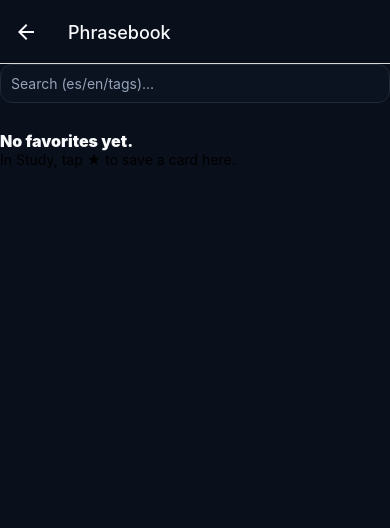
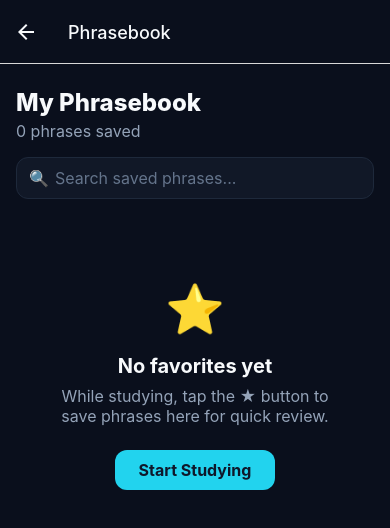
Before and after one commit to mikepitts25/Colombian-Spanish, a React Native app: screen /Phrasebook in a window 390 px wide. Shown: the top 528 px of the page. Built offline with nearby package versions, Linux system fonts and the light colour scheme.

Commit message:
UI-010 Phrasebook usability upgrade - improved styling, header, search, actions

```diff
--- a/src/screens/PhrasebookScreen.tsx
+++ b/src/screens/PhrasebookScreen.tsx
@@ -1,19 +1,38 @@
 import React, { useMemo, useState } from 'react';
-import { SafeAreaView, StyleSheet, Text, TextInput, View, FlatList, Pressable } from 'react-native';
-import { colors, spacing } from '../styles/theme';
+import {
+  SafeAreaView,
+  StyleSheet,
+  Text,
+  TextInput,
+  View,
+  FlatList,
+  Pressable,
+} from 'react-native';
+import { colors, spacing, radius, typography } from '../styles/theme';
 import { useDeck } from '../hooks/useDeck';
+import { useNavigation } from '@react-navigation/native';
 import * as Speech from 'expo-speech';
 
 export default function PhrasebookScreen() {
   const { ready, decks, setActiveDeckId, toggleFavorite } = useDeck();
+  const nav = useNavigation<any>();
   const [q, setQ] = useState('');
 
   const items = useMemo(() => {
     const query = q.trim().toLowerCase();
     const all = (decks || []).flatMap((d) =>
-      (d.cards || []).map((c) => ({ deckId: d.id, deckName: d.name, card: c })),
+      (d.cards || []).map((c) => ({
+        deckId: d.id,
+        deckName: d.name,
+        card: c,
+        savedAt: c.favoritedAt || c.createdAt || 0,
+      })),
     );
     const favs = all.filter((x) => !!x.card.favorite);
+
+    // Sort by most recently favorited
+    favs.sort((a, b) => b.savedAt - a.savedAt);
+
     if (!query) return favs;
     return favs.filter((x) => {
       const hay = [x.card.front, x.card.back, x.card.example, (x.card.tags || []).join(' ')]
@@ -28,44 +47,72 @@ export default function PhrasebookScreen() {
     Speech.speak(text, { language: 'es-CO', pitch: 1.03, rate: 0.98 });
   }
 
-  if (!ready)
+  function handleStudy(cardDeckId: string) {
+    setActiveDeckId(cardDeckId);
+    nav.navigate('Study' as never);
+  }
+
+  if (!ready) {
     return (
-      <SafeAreaView style={styles.wrap}>
-        <Text style={styles.h1}>Cargando…</Text>
+      <SafeAreaView style={styles.container}>
+        <Text style={styles.loadingText}>Cargando…</Text>
       </SafeAreaView>
     );
+  }
 
   return (
-    <SafeAreaView style={styles.wrap}>
+    <SafeAreaView style={styles.container}>
+      {/* Header */}
+      <View style={styles.header}>
+        <Text style={styles.title}>My Phrasebook</Text>
+        <Text style={styles.subtitle}>
+          {items.length} {items.length === 1 ? 'phrase' : 'phrases'} saved
+        </Text>
+      </View>
+
+      {/* Search */}
+      <View style={styles.searchContainer}>
+        <Text style={styles.searchIcon}>🔍</Text>
         <TextInput
           value={q}
           onChangeText={setQ}
-        placeholder="Search (es/en/tags)…"
-        placeholderTextColor={colors.sub}
+          placeholder="Search saved phrases..."
+          placeholderTextColor={colors.textTertiary}
           style={styles.search}
           autoCapitalize="none"
           autoCorrect={false}
         />
+        {q.length > 0 && (
+          <Pressable onPress={() => setQ('')} style={styles.clearBtn}>
+            <Text style={styles.clearIcon}>✕</Text>
+          </Pressable>
+        )}
+      </View>
 
+      {/* Results */}
       <FlatList
         data={items}
         keyExtractor={(x) => x.card.id}
-        contentContainerStyle={{ paddingBottom: spacing(3) }}
+        contentContainerStyle={styles.listContent}
         renderItem={({ item }) => (
-          <View style={styles.row}>
-            <View style={{ flex: 1 }}>
+          <View style={styles.card}>
+            <View style={styles.cardContent}>
               <Text style={styles.front}>{item.card.front}</Text>
               <Text style={styles.back}>{item.card.back}</Text>
-              {item.card.example ? <Text style={styles.example}>“{item.card.example}”</Text> : null}
-              <Text style={styles.meta}>
-                {item.deckName}
-                {item.card.tags?.length ? ` • ${item.card.tags.join(', ')}` : ''}
-              </Text>
+              {item.card.example ? (
+                <Text style={styles.example}>"{item.card.example}"</Text>
+              ) : null}
+              <View style={styles.tagsRow}>
+                <Text style={styles.deckName}>{item.deckName}</Text>
+                {item.card.tags?.length ? (
+                  <Text style={styles.tags}>• {item.card.tags.slice(0, 3).join(', ')}</Text>
+                ) : null}
+              </View>
             </View>
 
             <View style={styles.actions}>
               <Pressable
-                style={styles.actionBtn}
+                style={[styles.actionBtn, styles.speakBtn]}
                 onPress={() => {
                   setActiveDeckId(item.deckId);
                   speak(item.card.front);
@@ -73,16 +120,31 @@ export default function PhrasebookScreen() {
               >
                 <Text style={styles.actionText}>🔊</Text>
               </Pressable>
-              <Pressable style={styles.actionBtn} onPress={() => toggleFavorite(item.card.id)}>
-                <Text style={styles.actionText}>★</Text>
+              <Pressable
+                style={[styles.actionBtn, styles.studyBtn]}
+                onPress={() => handleStudy(item.deckId)}
+              >
+                <Text style={styles.actionText}>📚</Text>
+              </Pressable>
+              <Pressable
+                style={[styles.actionBtn, styles.unfavoriteBtn]}
+                onPress={() => toggleFavorite(item.card.id)}
+              >
+                <Text style={styles.unfavoriteText}>★</Text>
               </Pressable>
             </View>
           </View>
         )}
         ListEmptyComponent={
-          <View style={{ marginTop: spacing(2) }}>
-            <Text style={styles.empty}>No favorites yet.</Text>
-            <Text style={styles.sub}>In Study, tap ★ to save a card here.</Text>
+          <View style={styles.emptyState}>
+            <Text style={styles.emptyEmoji}>⭐</Text>
+            <Text style={styles.emptyTitle}>No favorites yet</Text>
+            <Text style={styles.emptySub}>
+              While studying, tap the ★ button to save phrases here for quick review.
+            </Text>
+            <Pressable style={styles.emptyButton} onPress={() => nav.navigate('Learn' as never)}>
+              <Text style={styles.emptyButtonText}>Start Studying</Text>
+            </Pressable>
           </View>
         }
       />
@@ -91,41 +153,186 @@ export default function PhrasebookScreen() {
 }
 
 const styles = StyleSheet.create({
-  wrap: { flex: 1, backgroundColor: colors.bg, padding: spacing(2) },
+  container: {
+    flex: 1,
+    backgroundColor: colors.bg,
+  },
+  loadingText: {
+    color: colors.textPrimary,
+    fontSize: typography.size.lg,
+    textAlign: 'center',
+    marginTop: spacing(4),
+  },
+
+  // Header
+  header: {
+    padding: spacing(2),
+    paddingTop: spacing(3),
+    paddingBottom: spacing(2),
+  },
+  title: {
+    color: colors.textPrimary,
+    fontSize: typography.size['2xl'],
+    fontWeight: typography.weight.extrabold,
+  },
+  subtitle: {
+    color: colors.textSecondary,
+    fontSize: typography.size.base,
+    marginTop: spacing(0.5),
+  },
+
+  // Search
+  searchContainer: {
+    flexDirection: 'row',
+    alignItems: 'center',
+    backgroundColor: colors.surface,
+    borderWidth: 1,
+    borderColor: colors.border,
+    borderRadius: radius.lg,
+    paddingHorizontal: spacing(1.5),
+    marginHorizontal: spacing(2),
+    marginBottom: spacing(2),
+  },
+  searchIcon: {
+    fontSize: 16,
+    marginRight: spacing(0.75),
+  },
   search: {
-    backgroundColor: '#0b1220',
+    flex: 1,
+    paddingVertical: spacing(1.25),
+    color: colors.textPrimary,
+    fontSize: typography.size.base,
+  },
+  clearBtn: {
+    padding: spacing(0.5),
+  },
+  clearIcon: {
+    color: colors.textTertiary,
+    fontSize: 14,
+  },
+
+  // List
+  listContent: {
+    padding: spacing(2),
+    paddingTop: 0,
+    paddingBottom: spacing(4),
+  },
+
+  // Card
+  card: {
+    flexDirection: 'row',
+    gap: 12,
+    backgroundColor: colors.surface,
     borderWidth: 1,
-    borderColor: '#1f2937',
-    borderRadius: 12,
-    padding: spacing(1.25),
-    color: colors.text,
+    borderColor: colors.border,
+    borderRadius: radius.lg,
+    padding: spacing(1.5),
     marginBottom: spacing(1.5),
   },
-  row: {
+  cardContent: {
+    flex: 1,
+  },
+  front: {
+    color: colors.textPrimary,
+    fontWeight: typography.weight.bold,
+    fontSize: typography.size.lg,
+  },
+  back: {
+    color: colors.textSecondary,
+    fontSize: typography.size.base,
+    marginTop: spacing(0.25),
+  },
+  example: {
+    color: colors.textTertiary,
+    fontSize: typography.size.sm,
+    marginTop: spacing(1),
+    fontStyle: 'italic',
+  },
+  tagsRow: {
     flexDirection: 'row',
-    gap: 12,
-    backgroundColor: colors.card,
-    borderWidth: 1,
-    borderColor: '#1f2937',
-    borderRadius: 12,
-    padding: spacing(1.25),
-    marginBottom: 10,
+    alignItems: 'center',
+    marginTop: spacing(1),
+    flexWrap: 'wrap',
   },
-  front: { color: colors.text, fontWeight: '900', fontSize: 16 },
-  back: { color: '#cbd5e1', marginTop: 2 },
-  example: { color: colors.sub, marginTop: 6, fontStyle: 'italic' },
-  meta: { color: colors.sub, marginTop: 8, fontSize: 12 },
-  actions: { gap: 8, justifyContent: 'flex-start' },
+  deckName: {
+    color: colors.brand,
+    fontSize: typography.size.xs,
+    fontWeight: typography.weight.semibold,
+  },
+  tags: {
+    color: colors.textTertiary,
+    fontSize: typography.size.xs,
+    marginLeft: spacing(0.5),
+  },
+
+  // Actions
+  actions: {
+    gap: 8,
+    justifyContent: 'flex-start',
+  },
   actionBtn: {
     width: 40,
     height: 40,
-    borderRadius: 10,
+    borderRadius: radius.md,
     alignItems: 'center',
     justifyContent: 'center',
-    backgroundColor: '#0b1220',
+  },
+  speakBtn: {
+    backgroundColor: colors.surfaceElevated,
     borderWidth: 1,
-    borderColor: '#1f2937',
+    borderColor: colors.border,
   },
-  actionText: { color: colors.text, fontWeight: '900' },
-  empty: { color: colors.text, fontWeight: '900', fontSize: 16 },
+  studyBtn: {
+    backgroundColor: colors.brandMuted,
+    borderWidth: 1,
+    borderColor: colors.borderBrand,
+  },
+  unfavoriteBtn: {
+    backgroundColor: colors.dangerMuted,
+    borderWidth: 1,
+    borderColor: colors.dangerMuted,
+  },
+  actionText: {
+    fontSize: 18,
+  },
+  unfavoriteText: {
+    color: colors.danger,
+    fontWeight: typography.weight.bold,
+    fontSize: 18,
+  },
+
+  // Empty State
+  emptyState: {
+    alignItems: 'center',
+    justifyContent: 'center',
+    paddingTop: spacing(8),
+    paddingHorizontal: spacing(4),
+  },
+  emptyEmoji: {
+    fontSize: 48,
+    marginBottom: spacing(2),
+  },
+  emptyTitle: {
+    color: colors.textPrimary,
+    fontSize: typography.size.xl,
+    fontWeight: typography.weight.bold,
+    marginBottom: spacing(1),
+  },
+  emptySub: {
+    color: colors.textSecondary,
+    fontSize: typography.size.base,
+    textAlign: 'center',
+    marginBottom: spacing(3),
+  },
+  emptyButton: {
+    backgroundColor: colors.brand,
+    borderRadius: radius.lg,
+    paddingVertical: spacing(1.25),
+    paddingHorizontal: spacing(3),
+  },
+  emptyButtonText: {
+    color: colors.textInverse,
+    fontWeight: typography.weight.bold,
+    fontSize: typography.size.base,
+  },
 });
```
Lines whose indentation alone changed are shown as unchanged.
